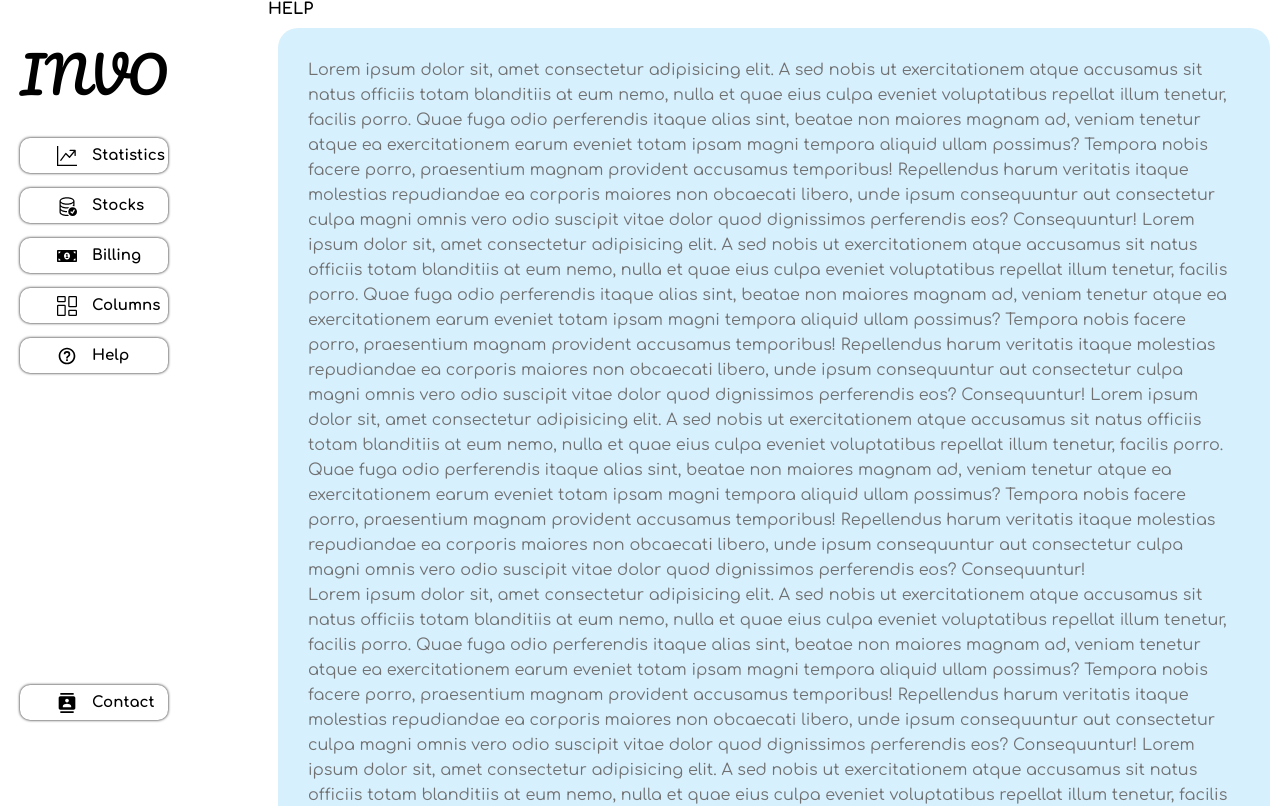
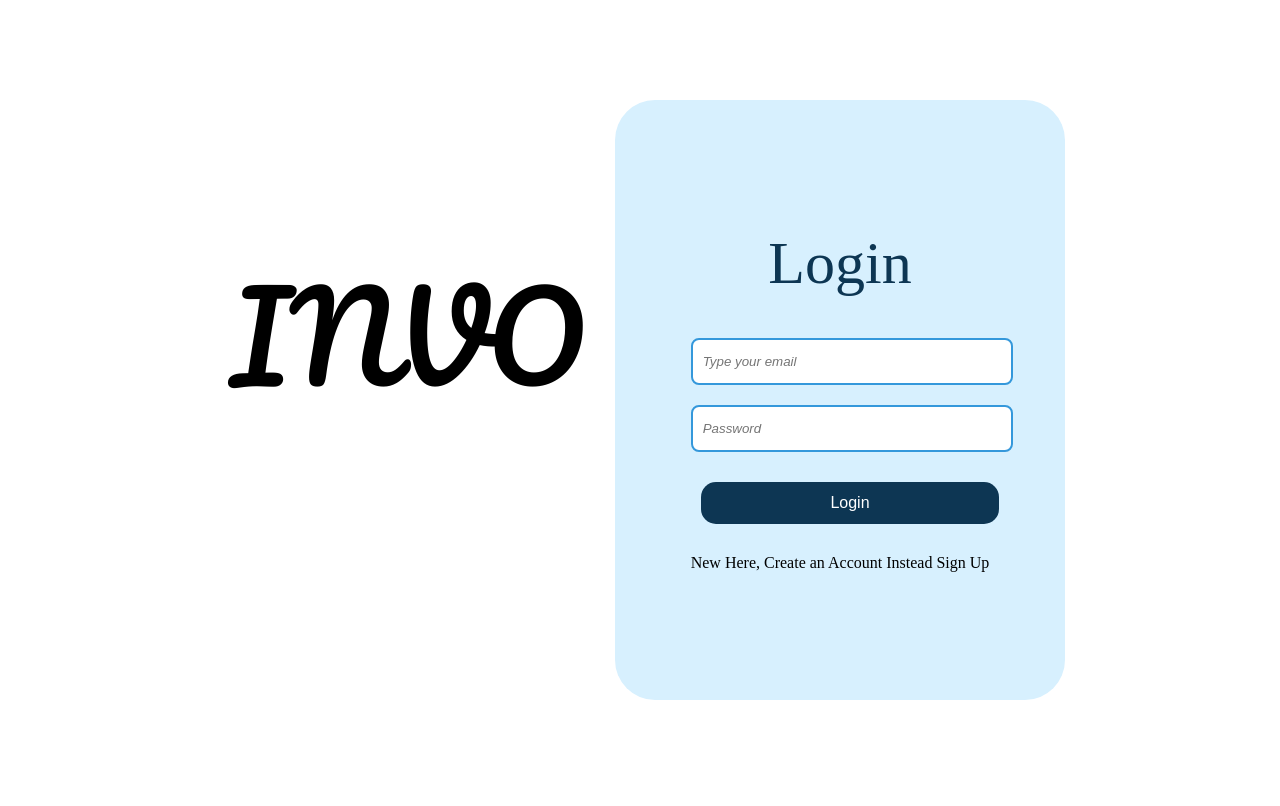
Before and after one commit to nikhitkumar00/Inventify, a React (Vite) app: page / in a window 1280 px wide. Shown: the top 806 px of the page. Built offline with nearby package versions, Linux system fonts and the light colour scheme.

Commit message:
added login component and styles

```diff
--- a/src/App.jsx
+++ b/src/App.jsx
@@ -1,12 +1,11 @@
 import './App.css'
 import Navbar from "./Components/Navbar/Navbar";
-import Help from "./Components/Help/Help";
+import Login from './Components/Login/Login';
 
 const App = () => {
   return (
     <div className="App">
-      <Navbar />
-      <Help />
+      <Login />
     </div>
   );
 };
--- a/src/Components/Column/Column.css
+++ b/src/Components/Column/Column.css
@@ -0,0 +1,80 @@
+.MainContainer{
+    font-family: comfortaa;
+
+}
+
+
+.ContactFormContainer{
+    font-family: comfortaa;
+
+    background-color: #D8FDD9;
+    display: flex;
+    align-items: center;
+    justify-content: center;
+
+    flex-grow: 2;
+    margin-top:30px;
+    border-radius: 10px;
+    margin-right: 30px;
+
+}
+
+.Nav{
+
+}
+
+form{
+    display: flex;
+    /* background-color: red; */
+    width: 90%;
+    height: 80%;
+    flex-direction: column;
+    padding: 20px;
+
+}
+
+.SubmitButton{
+    background-color: #0D3653;
+    border-radius: 10px;
+    max-width: 150px;
+    color: white;
+    font-size: 30px;
+    margin-top: 15px;
+}
+
+input{
+    border: none;
+    margin: 2px;
+    border-radius: 10px;
+
+}
+
+.UserName{
+    width: 284px;
+    height: 50px;
+    font-size: 25px;
+    padding-left: 10px;
+
+}
+.Email{
+    padding-left: 10px;
+    width: 284px;
+    height: 50px;
+    flex-grow: 2;
+    margin-left: 10px;
+
+    font-size: 25px;
+
+}
+
+.NameEmailContainer{
+    display: flex;
+}
+
+.Content{
+
+    height: 150px;
+    font-size: 25px;
+    padding: 10px 0 400px 10px;
+    margin-top: 10px;
+}
--- a/src/Components/Login/Login.css
+++ b/src/Components/Login/Login.css
@@ -0,0 +1,74 @@
+.logo {
+    display:flex;
+    font-family: 'Pacifico';
+    font-size: 120px;
+    align-self: center;
+    margin: 230px;
+  }
+  .logbox{
+    display:flex;
+    width:450px;
+    height:600px;
+    align-self:center;
+    position: absolute;
+    top: 50%;
+    left: 50%;
+    margin-left:200px;
+    align-items:center;
+    text-align:left;
+    transform: translate(-50%,-50%);
+    background:#D7F0FE;
+    justify-content: center;
+    border-radius:40px;
+  }
+  .form{
+    padding:20px;
+  }
+  .head{
+    text-transform: capitalize;
+    color:#0D3653;
+    font-size: 60px;
+    text-align:center;
+
+  }
+
+
+  input[type=text]{
+    margin-top: 40px;
+    width:100%;
+    margin-bottom:20px;
+    font-style:italic;
+    border: 2px solid #3498db;
+    padding: 14px 10px;
+    border-radius: 8px;
+    color: white;
+  }
+
+  input[type=password]{
+  width:100%;
+  padding: 14px 10px;
+  background-color:#FFFFFF;
+  margin-bottom: 20px;
+  border: 2px solid #3498db;
+  border-radius: 8px;
+  font-style:italic;
+  }
+
+
+  input[type=submit] {
+    background-color:#0D3653;
+    color: white;
+    padding: 12px 10px;
+    border: none;
+    width:100%;
+    margin:10px;
+    font-size: medium;
+    margin-bottom: 30px;
+    border-radius: 15px;
+    cursor: pointer;
+  }
+  .link{
+    text-align: center;
+    width:100%;
+    margin-top:  350px;
+  }
--- a/src/Components/Login/Login.jsx
+++ b/src/Components/Login/Login.jsx
@@ -0,0 +1,23 @@
+import "./Login.css";
+
+const Login = () =>(
+    <div><div className="logo">
+        INVO
+    </div><div className="logbox">
+            <div className="form">
+                <form>
+                    <div className="head">Login</div>
+                    <div className="email">
+                        <input type="text" name="" placeholder="Type your email"></input>
+                        </div>
+                    <div className="password">
+                        <input type="password" name="" placeholder="Password"></input>
+                    </div>
+                    <input type="submit" value="Login"></input>
+                    </form>
+                    New Here, Create an Account Instead  Sign Up
+            </div>
+        </div>
+    </div>
+ );
+ export default Login;
```
Also changed, not shown: src/Components/Column/Column.jsx (+22 -0 lines).
